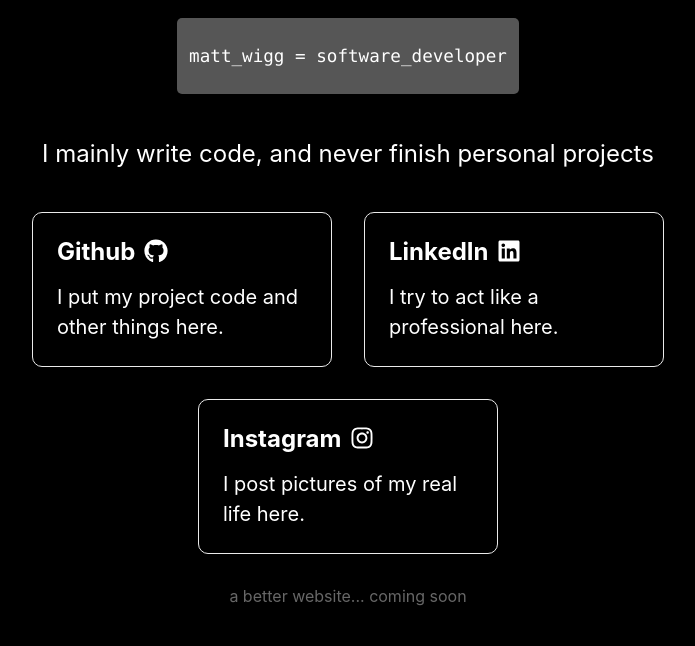
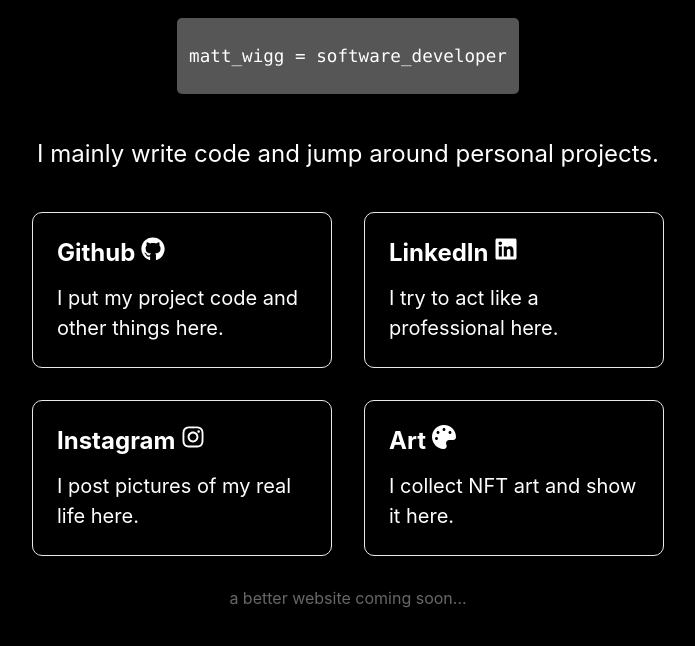
Before and after one commit to Matt-Wigg/matt-wigg, a Next.js app: page / in a window 1280 px wide. Shown: the top 646 px of the page, without its empty margins (292-987 px from the left). Built offline with nearby package versions, Linux system fonts and the light colour scheme.

Commit message:
adds NFT art link

```diff
--- a/package.json
+++ b/package.json
@@ -8,12 +8,11 @@
     "lint": "next lint"
   },
   "dependencies": {
-    "@fortawesome/fontawesome-svg-core": "^1.2.36",
-    "@fortawesome/free-brands-svg-icons": "^5.15.4",
     "@fortawesome/react-fontawesome": "^0.1.16",
     "next": "^12.0.7",
     "react": "17.0.2",
-    "react-dom": "17.0.2"
+    "react-dom": "17.0.2",
+    "react-icons": "^4.4.0"
   },
   "devDependencies": {
     "eslint": "8.6.0",
--- a/pages/_app.js
+++ b/pages/_app.js
@@ -1,5 +1,4 @@
 import '../styles/globals.css'
-import '@fortawesome/fontawesome-svg-core/styles.css'
 // import Layout from '../components/layout/layout'
 
 export default function MyApp({ Component, pageProps }) {
--- a/pages/index.js
+++ b/pages/index.js
@@ -1,15 +1,6 @@
 import Head from "next/head";
 import styles from "../styles/Home.module.css";
-import { library } from "@fortawesome/fontawesome-svg-core";
-import {
-  faGithub,
-  faLinkedin,
-  faInstagram,
-} from "@fortawesome/free-brands-svg-icons";
-import { FontAwesomeIcon } from "@fortawesome/react-fontawesome";
-import Image from "next/image";
-
-library.add(faGithub, faLinkedin, faInstagram);
+import { FaPalette, FaGithub, FaLinkedin, FaInstagram } from "react-icons/fa";
 
 export default function Home() {
   return (
@@ -25,7 +16,7 @@
       <main className={styles.main}>
         <p className={styles.code}>matt_wigg = software_developer</p>
         <p className={styles.description}>
-          I mainly write code, and never finish personal projects
+         I mainly write code and jump around personal projects.
         </p>
         <div className={styles.grid}>
           <a
@@ -35,7 +26,7 @@
             className={styles.githubcard}
           >
             <h2>
-              Github <FontAwesomeIcon icon={faGithub} fixedWidth />
+              Github <FaGithub fixedwidth />
             </h2>
             <p>I put my project code and other things here.</p>
           </a>
@@ -46,10 +37,12 @@
             className={styles.linkedincard}
           >
             <h2>
-              LinkedIn <FontAwesomeIcon icon={faLinkedin} fixedWidth />
+              LinkedIn <FaLinkedin fixedwidth />
             </h2>
             <p>I try to act like a professional here.</p>
           </a>
+        </div>
+        <div className={styles.grid}>
           <a
             href="https://www.instagram.com/matt_wigg_/"
             target="_blank"
@@ -57,15 +50,26 @@
             className={styles.instacard}
           >
             <h2>
-              Instagram <FontAwesomeIcon icon={faInstagram} fixedWidth />
+              Instagram <FaInstagram fixedwidth />
             </h2>
             <p>I post pictures of my real life here.</p>
+          </a>
+          <a
+            href="https://www.deca.art/SoftwareGuy/Museum"
+            target="_blank"
+            rel="noreferrer"
+            className={styles.artcard}
+          >
+            <h2>
+              Art <FaPalette fixedwidth />
+            </h2>
+            <p>I collect NFT art and show it here.</p>
           </a>
           <p></p>
         </div>
       </main>
       <footer className={styles.footer}>
-        <p align="center">a better website... coming soon</p>
+        <p align="center">a better website coming soon...</p>
       </footer>
     </div>
   );
--- a/styles/Home.module.css
+++ b/styles/Home.module.css
@@ -31,7 +31,6 @@
 
 .title a:hover,
 .title a:focus,
-
 .title {
   line-height: 1.15;
   font-size: 4rem;
@@ -63,10 +62,12 @@
   justify-content: center;
   flex-wrap: wrap;
   max-width: 800px;
+  height: 100%;
 }
 
 .instacard,
 .linkedincard,
+.artcard,
 .githubcard {
   margin: 1rem;
   padding: 1.5rem;
@@ -77,6 +78,27 @@
   border-radius: 10px;
   transition: color 0.15s ease, border-color 0.15s ease;
   max-width: 300px;
+  min-width: 300px;
+}
+
+.artcard {
+  margin: 1rem;
+  padding: 1.5rem;
+  text-align: left;
+  color: inherit;
+  text-decoration: none;
+  border: 1px solid #eaeaea;
+  border-radius: 10px;
+  transition: color 0.15s ease, border-color 0.15s ease;
+  max-width: 300px;
+  min-width: 300px;
+}
+
+.artcard:hover,
+.artcard:focus,
+.artcard:active {
+  color: #8400ff;
+  border-color: #8400ff;
 }
 
 .instacard:hover,
@@ -89,8 +111,8 @@
 .githubcard:hover,
 .githubcard:focus,
 .githubcard:active {
-  color: #c9b625e9;
-  border-color: #c9b625e9;
+  color: #c98a25e9;
+  border-color: #c98a25e9;
 }
 
 .linkedincard:hover,
@@ -102,14 +124,16 @@
 
 .instacard h2,
 .linkedincard h2,
-.githubcard h2 {
+.githubcard h2,
+.artcard h2 {
   margin: 0 0 1rem 0;
   font-size: 1.5rem;
 }
 
 .instacard p,
 .linkedincard p,
-.githubcard p{
+.githubcard p,
+.artcard p {
   margin: 0;
   font-size: 1.25rem;
   line-height: 1.5;
```
Also changed, not shown: 1 other file (tests, documents, lock files or other folders).
